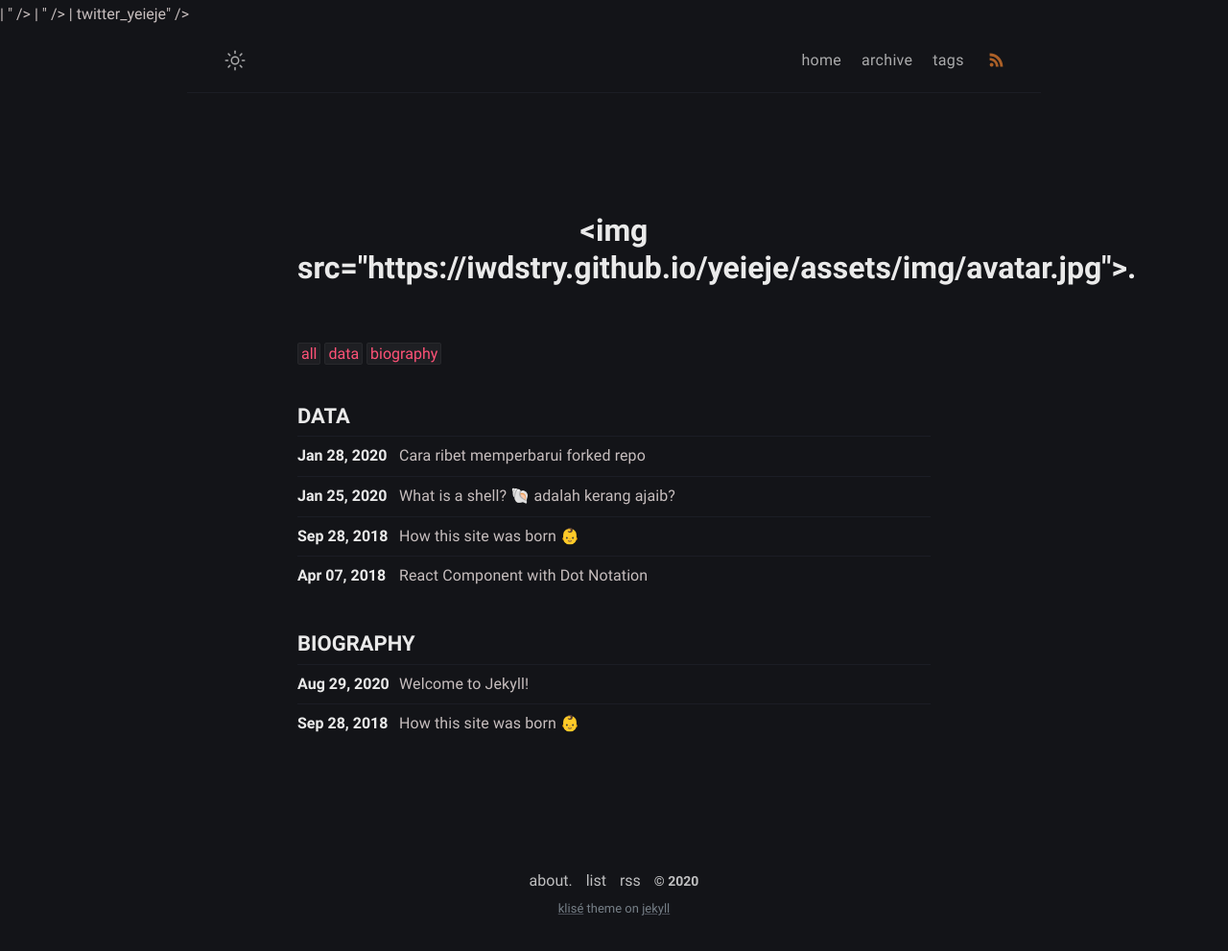
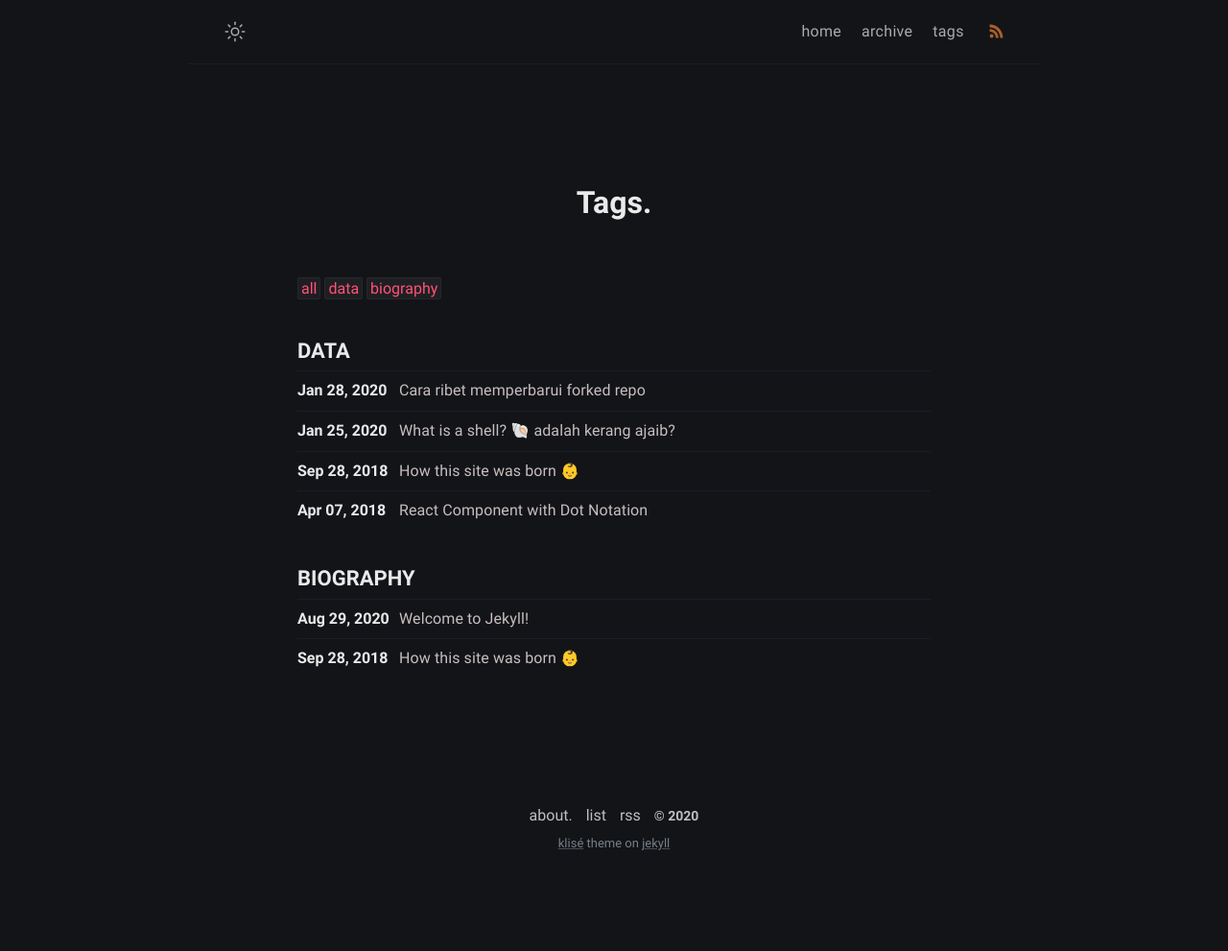
Before and after one commit to iwdstry/yeieje, a Jekyll site: the page built from tags.html, in a window 1280 px wide. Shown: the whole page at 96% size. Built offline with Jekyll 4.4.1, drawn with Linux system fonts in a browser that asks for light colours; after the commit the page ends 923 px from its top, so only the background shows below that.

Commit message:
Create tags.html

```diff
--- a/tags.html
+++ b/tags.html
@@ -1,5 +1,5 @@
 ---
-title: <img src="https://iwdstry.github.io/yeieje/assets/img/avatar.jpg">
+title: Tags
 permalink: /tags/
 layout: page
 excerpt: Sorted article by tags.
```
